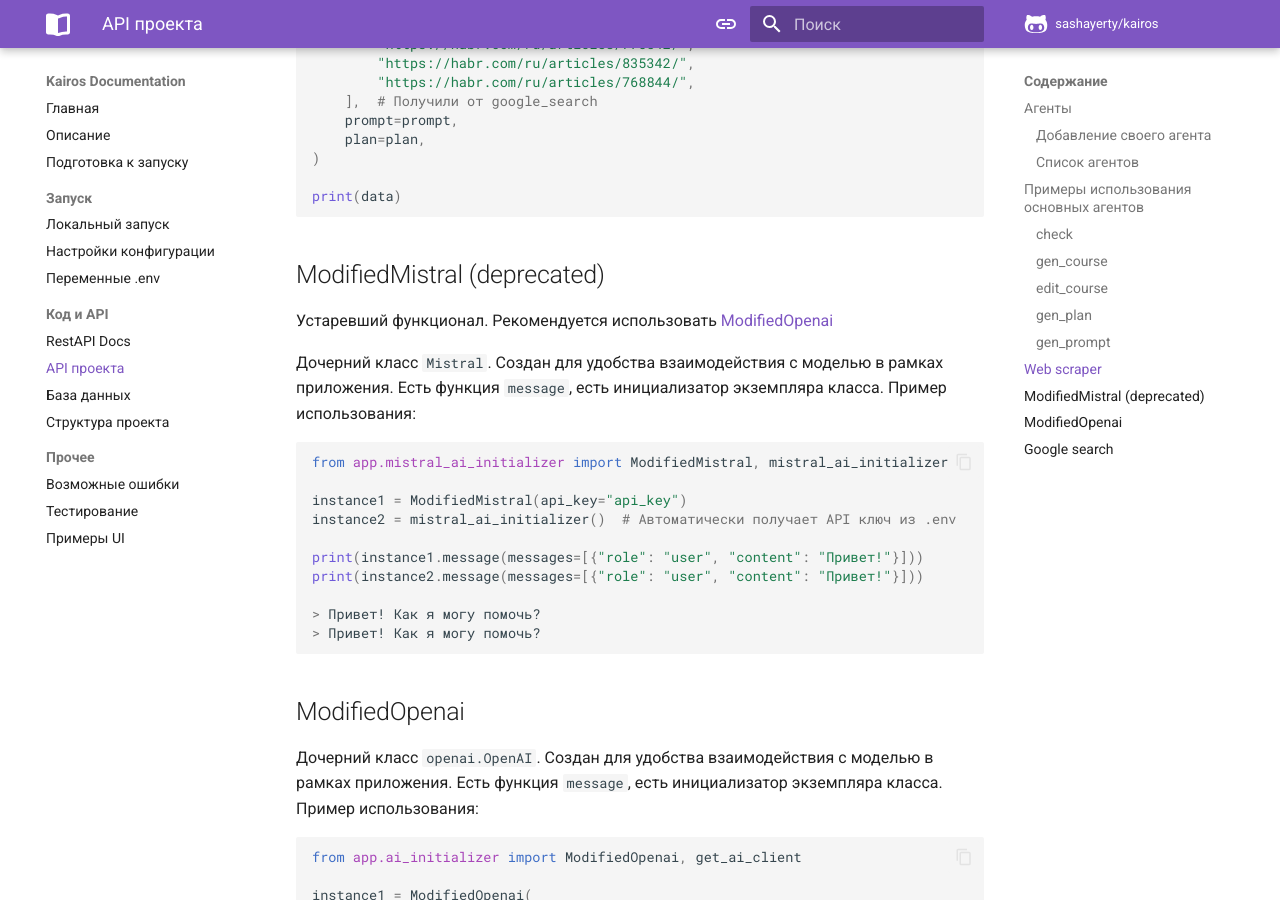
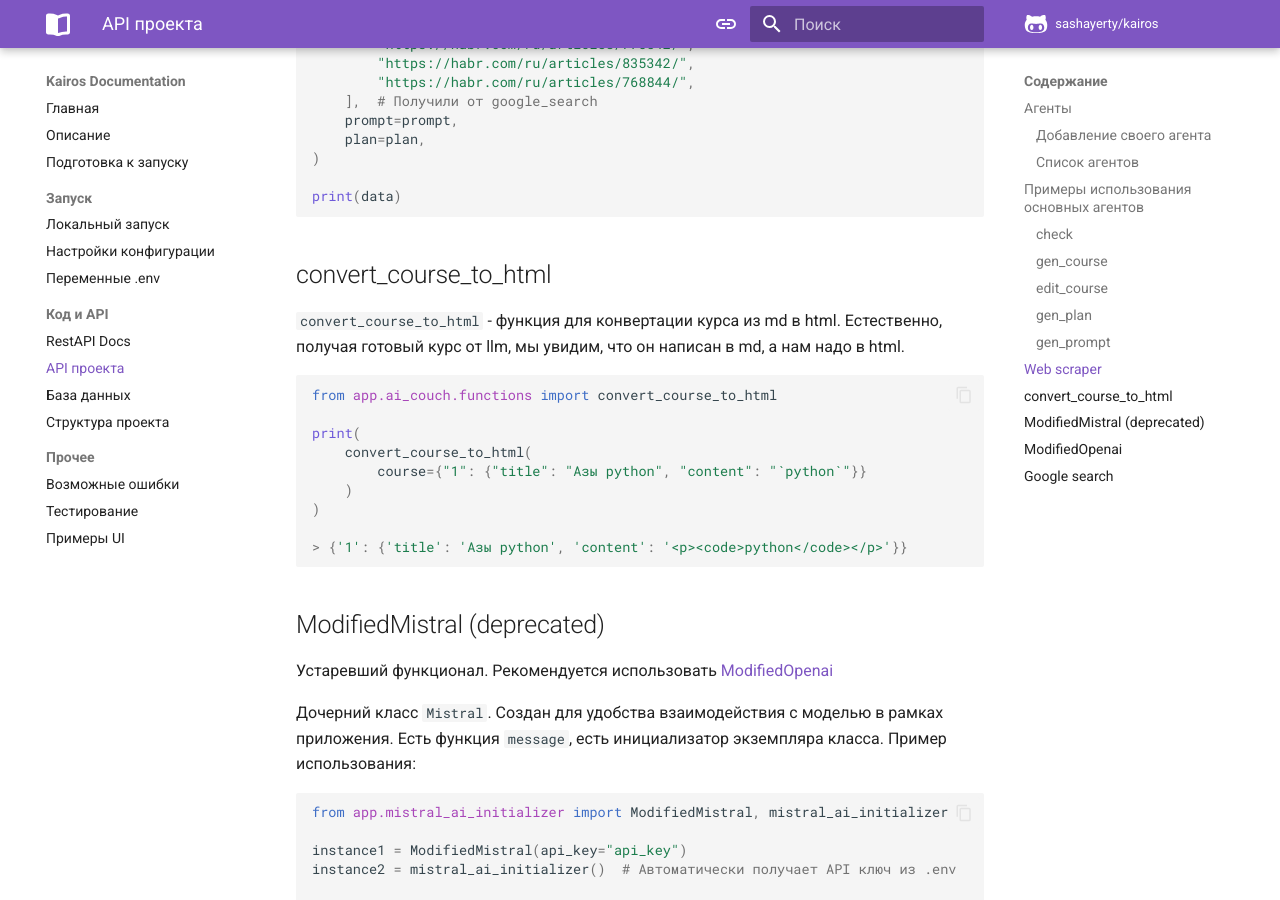
Before and after one commit to Sashayerty/kairos, an MkDocs documentation site: the page built from docs/api.md, in a window 1280 px wide and 900 px high, scrolled down 4592 px. Built offline with MkDocs 1.6.1 and Material for MkDocs 9.7.7, drawn with Linux system fonts in a browser that asks for light colours; emoji names are drawn with the system emoji font; comment, search, counter and statistics services are not loaded; some of the changed text lies outside the part shown.

````diff
--- a/docs/api.md
+++ b/docs/api.md
@@ -60,19 +60,19 @@
 
 ### Список агентов
 
-|Функция|Назначение агента|Работает|
-| --- | --- | :-: |
-|analyze|Агент для анализа данных из интернета на нужность по плану.|:white_check_mark:|
-|check|Агент для цензуры темы и пожеланий пользователя.|:white_check_mark:|
-|check_is_need_test|Агент для проверки нужности тестов в курсе.|:bricks:|
-|gen_course|Агент для генерации итогового результата.|:white_check_mark:|
-|edit_course|Агент для изменения курса по корректировкам пользователя|:white_check_mark:|
-|create_course|Агент для итеративной генерации курса.|:white_check_mark:|
-|gen_plan|Агент для составления плана курса по промпту.|:white_check_mark:|
-|gen_prompt|Агент для создания промпта по теме, пожеланиям и описанию пользователя.|:white_check_mark:|
-|searcher|Агент для составления поискового запроса по промпту.|:white_check_mark:|
-|summarizer|Агент для сжатия статей из интернета.|:white_check_mark:|
-|test|Агент для создания тестов для курсов.|:bricks:|
+| Функция            | Назначение агента                                                       |      Работает      |
+| ------------------ | ----------------------------------------------------------------------- | :----------------: |
+| analyze            | Агент для анализа данных из интернета на нужность по плану.             | :white_check_mark: |
+| check              | Агент для цензуры темы и пожеланий пользователя.                        | :white_check_mark: |
+| check_is_need_test | Агент для проверки нужности тестов в курсе.                             |      :bricks:      |
+| gen_course         | Агент для генерации итогового результата.                               | :white_check_mark: |
+| edit_course        | Агент для изменения курса по корректировкам пользователя                | :white_check_mark: |
+| create_course      | Агент для итеративной генерации курса.                                  | :white_check_mark: |
+| gen_plan           | Агент для составления плана курса по промпту.                           | :white_check_mark: |
+| gen_prompt         | Агент для создания промпта по теме, пожеланиям и описанию пользователя. | :white_check_mark: |
+| searcher           | Агент для составления поискового запроса по промпту.                    | :white_check_mark: |
+| summarizer         | Агент для сжатия статей из интернета.                                   | :white_check_mark: |
+| test               | Агент для создания тестов для курсов.                                   |      :bricks:      |
 
 Взаимодействие с агентами реализовано в виде функций. Одна функция - один агент. Для каждого агента прописана документация в соответствующих `.py` файлах. Для того, чтобы импортировать агента из `app.agents` пишем:
 
@@ -121,7 +121,7 @@
 
 print(course)
 
-> {"1": {"data": "...", "title": "Python Basics"}, "2": {"data": "...", "title": "Python in Web"}
+> {"1": {"content": "...", "title": "Python Basics"}, "2": {"content": "...", "title": "Python in Web"}
 ```
 
 ### `edit_course`
@@ -219,6 +219,22 @@
 print(data)
 ```
 
+## convert_course_to_html
+
+`convert_course_to_html` - функция для конвертации курса из md в html. Естественно, получая готовый курс от llm, мы увидим, что он написан в md, а нам надо в html.
+
+```python
+from app.ai_couch.functions import convert_course_to_html
+
+print(
+    convert_course_to_html(
+        course={"1": {"title": "Азы python", "content": "`python`"}}
+    )
+)
+
+> {'1': {'title': 'Азы python', 'content': '<p><code>python</code></p>'}}
+```
+
 ## ModifiedMistral (deprecated)
 
 Устаревший функционал. Рекомендуется использовать [ModifiedOpenai](./api.md#modifiedopenai)
--- a/docs/stylesheets/extra.css
+++ b/docs/stylesheets/extra.css
@@ -1,12 +1,12 @@
 [data-md-color-scheme="dracula"] {
-    /* // Primary color shades */
+    /* Primary color shades */
     --md-primary-fg-color: #2e2c3d;
     --md-primary-fg-color--light: #7e73ce;
     --md-primary-fg-color--dark: #7e73ce;
     --md-primary-bg-color: rgba(255, 255, 255, 0.795);
     --md-primary-bg-color--light: hsla(0, 0%, 100%, 0.61);
 
-    /* // Accent color shades */
+    /* Accent color shades */
     --md-accent-fg-color: #7e73ce;
     --md-accent-fg-color--transparent: #282640;
     --md-accent-bg-color: hsla(0, 0%, 100%, 1);
@@ -20,63 +20,63 @@
     --md-default-bg-color--lighter: hsla(var(--md-hue), 15%, 14%, 0.26);
     --md-default-bg-color--lightest: hsla(var(--md-hue), 15%, 14%, 0.07);
 
-    /* // Code color shades */
+    /* Code color shades */
     --md-code-fg-color: hsla(var(--md-hue), 18%, 86%, 0.82);
     --md-code-bg-color: hsla(var(--md-hue), 15%, 18%, 1);
 
-    /* // Code highlighting color shades */
+    /* Code highlighting color shades */
     --md-code-hl-color: hsla(#{hex2hsl($clr-blue-a400)}, 1);
     --md-code-hl-color--light: hsla(#{hex2hsl($clr-blue-a400)}, 0.1);
 
-    /* // Code highlighting syntax color shades */
+    /* Code highlighting syntax color shades */
     --md-code-hl-number-color: hsla(6, 74%, 63%, 1);
     --md-code-hl-special-color: hsla(340, 83%, 66%, 1);
-    --md-code-hl-function-color: hsla(291, 57%, 65%, 1);
-    --md-code-hl-constant-color: hsla(250, 62%, 70%, 1);
-    --md-code-hl-keyword-color: hsla(219, 66%, 64%, 1);
-    --md-code-hl-string-color: rgb(37, 134, 86);
+    --md-code-hl-function-color: #50fa7b;
+    --md-code-hl-constant-color: #bd93f9;
+    --md-code-hl-keyword-color: #ff79c6;
+    --md-code-hl-string-color: #ecf589;
     --md-code-hl-name-color: var(--md-code-fg-color);
-    --md-code-hl-operator-color: var(--md-default-fg-color--light);
-    --md-code-hl-punctuation-color: var(--md-default-fg-color--light);
+    --md-code-hl-operator-color: #ff79c6;
+    --md-code-hl-punctuation-color: #8be9fd;
     --md-code-hl-comment-color: var(--md-default-fg-color--light);
     --md-code-hl-generic-color: var(--md-default-fg-color--light);
-    --md-code-hl-variable-color: var(--md-default-fg-color--light);
+    --md-code-hl-variable-color: #50fa7b;
 
-    /* // Typeset color shades */
+    /* Typeset color shades */
     --md-typeset-color: var(--md-default-fg-color);
 
-    /* // Typeset `a` color shades */
+    /* Typeset `a` color shades */
     --md-typeset-a-color: #937ab4;
 
-    /* // Typeset `kbd` color shades */
+    /* Typeset `kbd` color shades */
     --md-typeset-kbd-color: hsla(var(--md-hue), 15%, 90%, 0.12);
     --md-typeset-kbd-accent-color: hsla(var(--md-hue), 15%, 90%, 0.2);
     --md-typeset-kbd-border-color: hsla(var(--md-hue), 15%, 14%, 1);
 
-    /* // Typeset `mark` color shades */
+    /* Typeset `mark` color shades */
     --md-typeset-mark-color: hsla(#{hex2hsl($clr-blue-a200)}, 0.3);
 
-    /* // Typeset `table` color shades */
+    /* Typeset `table` color shades */
     --md-typeset-table-color: hsla(var(--md-hue), 15%, 95%, 0.12);
     --md-typeset-table-color--light: hsla(var(--md-hue), 15%, 95%, 0.035);
 
-    /* // Admonition color shades */
+    /* Admonition color shades */
     --md-admonition-fg-color: var(--md-default-fg-color);
     --md-admonition-bg-color: var(--md-default-bg-color);
 
-    /* // Footer color shades */
+    /* Footer color shades */
     --md-footer-bg-color: hsla(var(--md-hue), 15%, 10%, 0.87);
     --md-footer-bg-color--dark: hsla(var(--md-hue), 15%, 8%, 1);
 
-    /* // Shadow depth 1 */
+    /* Shadow depth 1 */
     --md-shadow-z1: 0 #{px2rem(4px)} #{px2rem(10px)} hsla(0, 0%, 0%, 0.05),
     0 0 #{px2rem(1px)} hsla(0, 0%, 0%, 0.1);
 
-    /* // Shadow depth 2 */
+    /* Shadow depth 2 */
     --md-shadow-z2: 0 #{px2rem(4px)} #{px2rem(10px)} hsla(0, 0%, 0%, 0.25),
     0 0 #{px2rem(1px)} hsla(0, 0%, 0%, 0.25);
 
-    /* // Shadow depth 3 */
+    /* Shadow depth 3 */
     --md-shadow-z3: 0 #{px2rem(4px)} #{px2rem(10px)} hsla(0, 0%, 0%, 0.4),
     0 0 #{px2rem(1px)} hsla(0, 0%, 0%, 0.35);
 }
````
Also changed, not shown: 5 other files.
